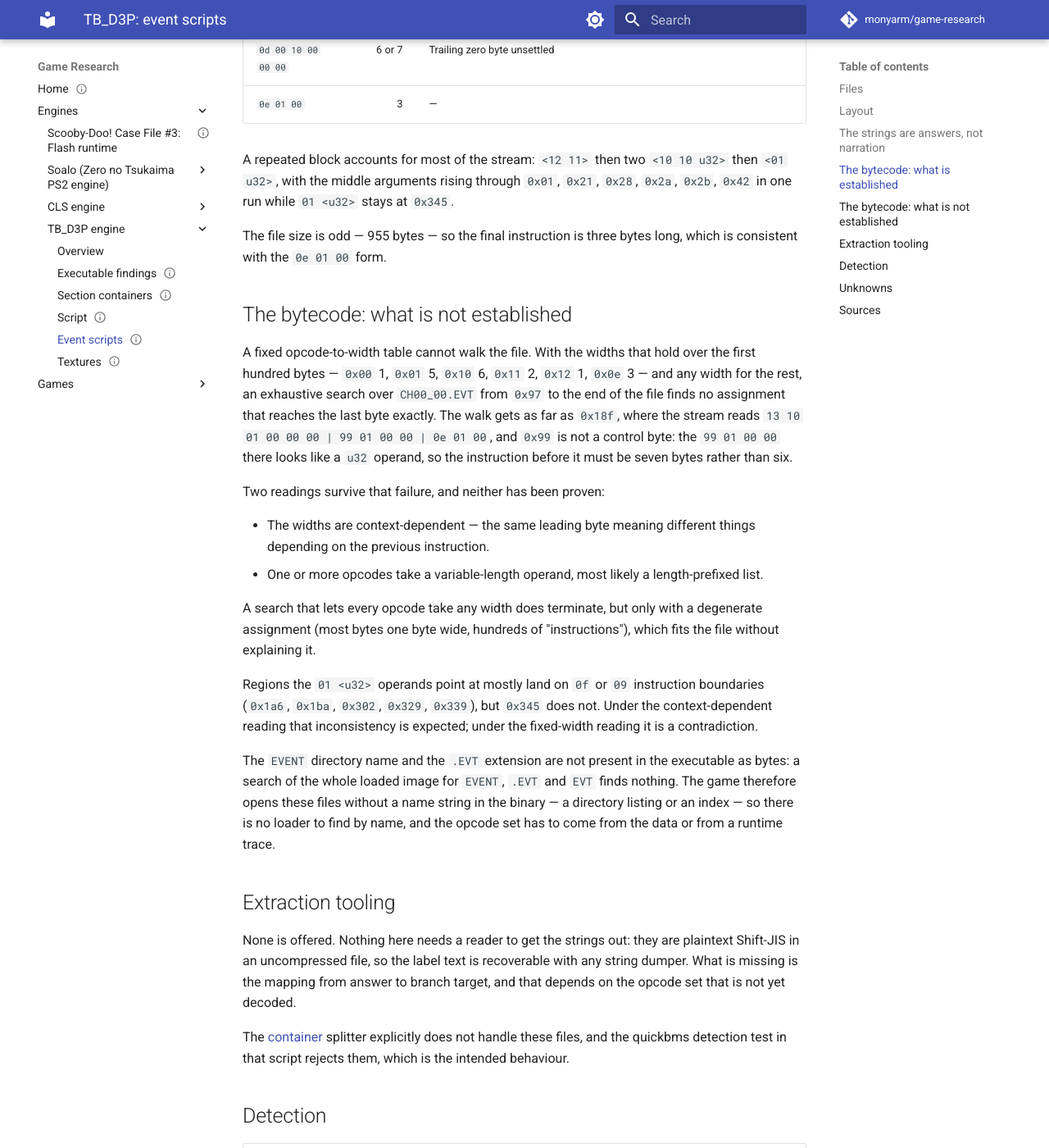
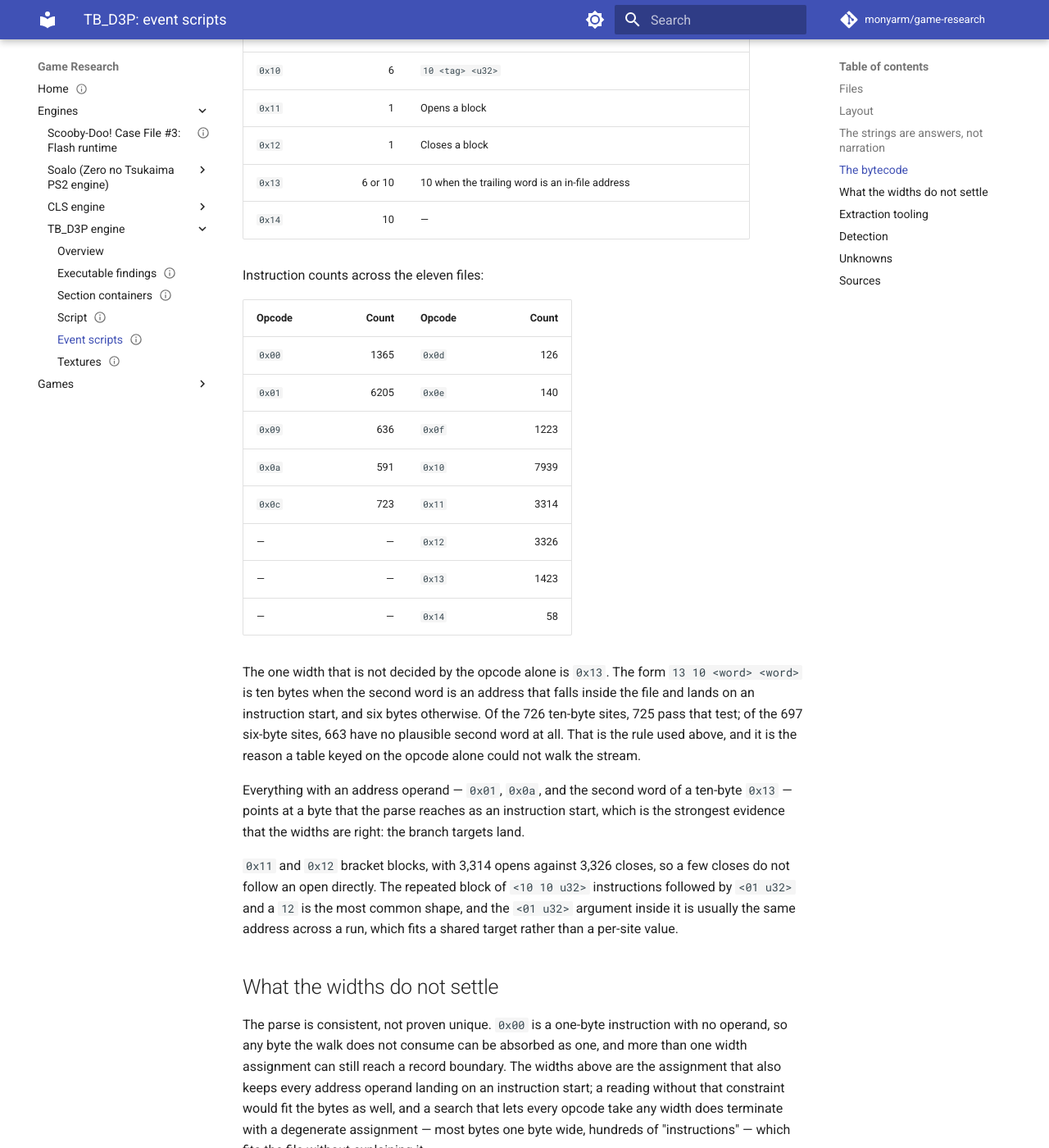
Before and after one commit to monyarm/game-research, an MkDocs documentation site: the page built from docs/engines/tb-d3p/events.md, in a window 1280 px wide and 1400 px high, scrolled down 2621 px. Shown: the whole window at 82% size. Built offline with MkDocs 1.6.1 and Material for MkDocs 9.7.7, drawn with Linux system fonts in a browser that asks for light colours; comment, search, counter and statistics services are not loaded; some of the changed text lies outside the part shown.

Commit message:
docs: decode the EVT instruction widths

```diff
--- a/docs/engines/tb-d3p/events.md
+++ b/docs/engines/tb-d3p/events.md
@@ -1,6 +1,6 @@
 ---
 title: "TB_D3P: event scripts"
-description: "The EVENT chapter files in Tiger & Bunny — Hero's Day: a fixed header, a u32 table, a Shift-JIS choice-label pool, and a bytecode whose opcode set is only partly decoded."
+description: "The EVENT chapter files in Tiger & Bunny — Hero's Day: a fixed header, a u32 table, a Shift-JIS choice-label pool, and a bytecode whose instruction widths are decoded but whose operand meanings are not."
 type: engine
 status: draft
 confidence: mixed
@@ -24,7 +24,7 @@ ai_assisted: true
 
 The eleven `EVENT/CH00_00.EVT` … `CH10_00.EVT` files are the chapter-level scripts. They are not the dialogue — that lives in the [event data files](script.md) — and they are not a [section container](containers.md). They hold one thing that appears nowhere else on the disc: the text of the player's answers.
 
-This page documents the string pool, which is observed and reliable, and records the bytecode as partially decoded. The opcode set is the one structure on this disc that has resisted reading.
+This page documents the string pool and the instruction widths, both observed and reproducible, and records what the operands mean as still open.
 
 ## Files
 
@@ -66,44 +66,56 @@ Every string in every file is an option the player picks: `力を使う`, `力
 
 That division is worth stating plainly because it is the opposite of what the file names suggest. `EVENT/` is the branch structure; `PHASE/BIN/` is the prose.
 
-## The bytecode: what is established
+## The bytecode
 
-The body from `0x97` is variable-length instructions. Reading it byte by byte, these forms recur:
+The body is a stream of variable-length instructions, and the records in the `0x80` table give the parse a hard anchor: a record starts at its table entry and must end exactly at the next one. A walk that keeps trying widths until every record in every file lands on its boundary finds a single consistent assignment, and it is the one below. It covers all eleven files — 584 records — with no unknown opcode anywhere.
 
-| Bytes | Length | Observation |
+| Opcode | Bytes | Notes |
 | --- | ---: | --- |
-| `0f <u16>` + zero | 3 or 4 | Appears in long ascending runs — `0f 01`, `0f 02`, `0f 03`, `0f 05`, `0f 06`, `0f 0a`, `0f 0b`, `0f 0c`, `0f 0f`, `0f 10`, `0f 11`, `0f 37` — as if filling a table of slots. `0f 36 00 11` is followed by an `11` opcode, which reads as three bytes; the run `0f 01 00 00 0f 02 00 00` reads as four with the extra zero as a bare `0x00` instruction |
-| `01 <u32>` | 5 | Arguments look like node ids: `0x19a`, `0x1b6`, `0x1de`, `0x20a`, `0x1ba`, `0x329`, `0x345`. `0x345` recurs many times, which argues for a shared target rather than a per-site address |
-| `09 10 <u32>` | 6 | Seen as `09 10 00 00 00 00` |
-| `13 10 <u32>` | 6 | Seen as `13 10 02 00 00 00` |
-| `10 10 <u32>` | 6 | `10`, a `0x10` tag byte, then a `u32` operand |
-| `11 <u8>` | 2 | Seen as `11 10` |
-| `12` | 1 | Terminator; the following byte is an opcode, not an operand |
-| `0d 00 10 00 00 00` | 6 or 7 | Trailing zero byte unsettled |
-| `0e 01 00` | 3 | — |
+| `0x00` | 1 | No operand |
+| `0x01` | 5 | `u32` operand, always an in-file address |
+| `0x09` | 6 | 7 for two rare second bytes |
+| `0x0a` | 5 | `u32` operand, always an in-file address |
+| `0x0c` | 7 | 11 when the second byte is `0x14` |
+| `0x0d` | 6 | 7 for three rare second bytes |
+| `0x0e` | 3 | — |
+| `0x0f` | 3 | `0f <u16>`; `0f 36 00` opens a record, 577 sites against 584 records |
+| `0x10` | 6 | `10 <tag> <u32>` |
+| `0x11` | 1 | Opens a block |
+| `0x12` | 1 | Closes a block |
+| `0x13` | 6 or 10 | 10 when the trailing word is an in-file address |
+| `0x14` | 10 | — |
 
-A repeated block accounts for most of the stream: `<12 11>` then two `<10 10 u32>` then `<01 u32>`, with the middle arguments rising through `0x01`, `0x21`, `0x28`, `0x2a`, `0x2b`, `0x42` in one run while `01 <u32>` stays at `0x345`.
+Instruction counts across the eleven files:
 
-The file size is odd — 955 bytes — so the final instruction is three bytes long, which is consistent with the `0e 01 00` form.
+| Opcode | Count | Opcode | Count |
+| --- | ---: | --- | ---: |
+| `0x00` | 1365 | `0x0d` | 126 |
+| `0x01` | 6205 | `0x0e` | 140 |
+| `0x09` | 636 | `0x0f` | 1223 |
+| `0x0a` | 591 | `0x10` | 7939 |
+| `0x0c` | 723 | `0x11` | 3314 |
+| — | — | `0x12` | 3326 |
+| — | — | `0x13` | 1423 |
+| — | — | `0x14` | 58 |
 
-## The bytecode: what is not established
+The one width that is not decided by the opcode alone is `0x13`. The form `13 10 <word> <word>` is ten bytes when the second word is an address that falls inside the file and lands on an instruction start, and six bytes otherwise. Of the 726 ten-byte sites, 725 pass that test; of the 697 six-byte sites, 663 have no plausible second word at all. That is the rule used above, and it is the reason a table keyed on the opcode alone could not walk the stream.
 
-A fixed opcode-to-width table cannot walk the file. With the widths that hold over the first hundred bytes — `0x00` 1, `0x01` 5, `0x10` 6, `0x11` 2, `0x12` 1, `0x0e` 3 — and any width for the rest, an exhaustive search over `CH00_00.EVT` from `0x97` to the end of the file finds no assignment that reaches the last byte exactly. The walk gets as far as `0x18f`, where the stream reads `13 10 01 00 00 00 | 99 01 00 00 | 0e 01 00`, and `0x99` is not a control byte: the `99 01 00 00` there looks like a `u32` operand, so the instruction before it must be seven bytes rather than six.
+Everything with an address operand — `0x01`, `0x0a`, and the second word of a ten-byte `0x13` — points at a byte that the parse reaches as an instruction start, which is the strongest evidence that the widths are right: the branch targets land.
 
-Two readings survive that failure, and neither has been proven:
+`0x11` and `0x12` bracket blocks, with 3,314 opens against 3,326 closes, so a few closes do not follow an open directly. The repeated block of `<10 10 u32>` instructions followed by `<01 u32>` and a `12` is the most common shape, and the `<01 u32>` argument inside it is usually the same address across a run, which fits a shared target rather than a per-site value.
 
-- The widths are context-dependent — the same leading byte meaning different things depending on the previous instruction.
-- One or more opcodes take a variable-length operand, most likely a length-prefixed list.
+## What the widths do not settle
 
-A search that lets every opcode take any width does terminate, but only with a degenerate assignment (most bytes one byte wide, hundreds of "instructions"), which fits the file without explaining it.
+The parse is consistent, not proven unique. `0x00` is a one-byte instruction with no operand, so any byte the walk does not consume can be absorbed as one, and more than one width assignment can still reach a record boundary. The widths above are the assignment that also keeps every address operand landing on an instruction start; a reading without that constraint would fit the bytes as well, and a search that lets every opcode take any width does terminate with a degenerate assignment — most bytes one byte wide, hundreds of "instructions" — which fits the file without explaining it.
 
-Regions the `01 <u32>` operands point at mostly land on `0f` or `09` instruction boundaries (`0x1a6`, `0x1ba`, `0x302`, `0x329`, `0x339`), but `0x345` does not. Under the context-dependent reading that inconsistency is expected; under the fixed-width reading it is a contradiction.
+The second byte of most instructions is a descriptor, and its values cluster: `0x10`, `0x14` and `0x15` above `0x0f`, and `0x00`, `0x01`, `0x03`, `0x05`, `0x0a` below it. `0x0c` and `0x13` change operand count with it, so it is a type or a mode rather than padding, but what each value selects is not established.
 
 The `EVENT` directory name and the `.EVT` extension are not present in the executable as bytes: a search of the whole loaded image for `EVENT`, `.EVT` and `EVT` finds nothing. The game therefore opens these files without a name string in the binary — a directory listing or an index — so there is no loader to find by name, and the opcode set has to come from the data or from a runtime trace.
 
 ## Extraction tooling
 
-None is offered. Nothing here needs a reader to get the strings out: they are plaintext Shift-JIS in an uncompressed file, so the label text is recoverable with any string dumper. What is missing is the mapping from answer to branch target, and that depends on the opcode set that is not yet decoded.
+None is offered. The strings need no reader — they are plaintext Shift-JIS in an uncompressed file, so any string dumper recovers the labels. What is still missing is the mapping from answer to branch target, and that needs the operand meanings, not another extractor.
 
 The [container](containers.md) splitter explicitly does not handle these files, and the quickbms detection test in that script rejects them, which is the intended behaviour.
 
@@ -115,10 +127,11 @@ The [container](containers.md) splitter explicitly does not handle these files,
 
 ## Unknowns
 
-- The opcode set, as described above. `CH10_00.EVT` (20,439 bytes, 74 strings) is the best target for a second pass because it has the most branch instances.
+- What each instruction does, and what its operands mean. The widths say where instructions start and stop; they say nothing about what `0x10`, `0x13` or `0x0c` commands the game to do, or what the descriptor byte selects.
+- Why `0x13` sometimes carries a second address word and sometimes does not. The rule above classifies the sites, but the two forms have not been matched to two behaviours.
 - What the records in the `0x80` table are — one per offset, drawn from a small set of lengths — and whether they are scenes, branch groups or label blocks.
 - Why `CH00_00.EVT` carries two words that are not offsets after its two real entries.
-- Whether the `01 <u32>` operands are file offsets, record indices or node ids. `0x345` recurs, which fits a node id.
+- Whether the `01 <u32>` operands are file offsets, record indices or node ids. They land on instruction starts, which fits a code address; `0x345` recurs many times in one file, which fits a node id. Both readings are open.
 - Whether `CH00_00.EVT` is a real chapter or a template — it holds only the `ダミー` placeholder and is 955 bytes.
 
 ## Sources
```
